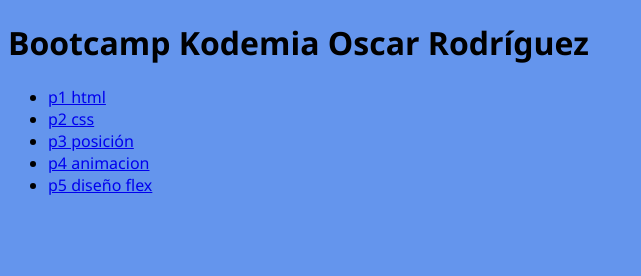
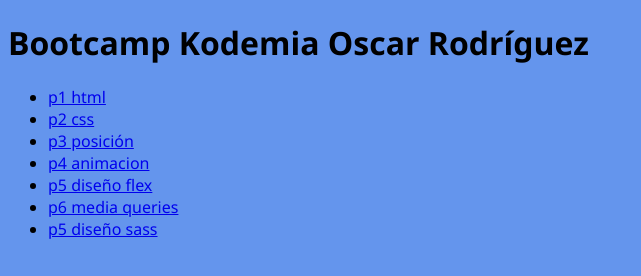
Before and after one commit to oscar-rh/bootcamp12g, a plain HTML site: page index.html in a window 1280 px wide. Shown: the whole page, without its empty margins (0-641 px from the left). Drawn offline with Linux system fonts and the light colour scheme.

Commit message:
Practicas mediaqueries y sass

```diff
--- a/index.html
+++ b/index.html
@@ -22,6 +22,10 @@
                     </li>
                     <li><a href="p5flex/index.html"> p5 diseño flex </a>
                     </li>
+                    <li><a href="p6mediaqueries/index.html"> p6 media queries </a>
+                    </li>
+                    <li><a href="p6sass/index.html"> p5 diseño sass </a>
+                    </li>
                 </ul>
             </section>
         </main>
```
